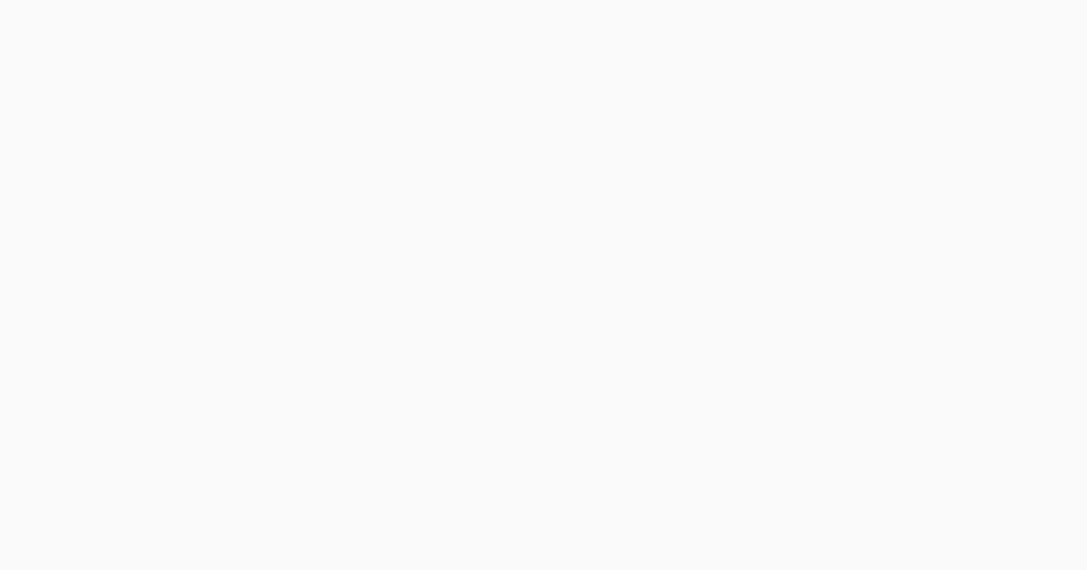
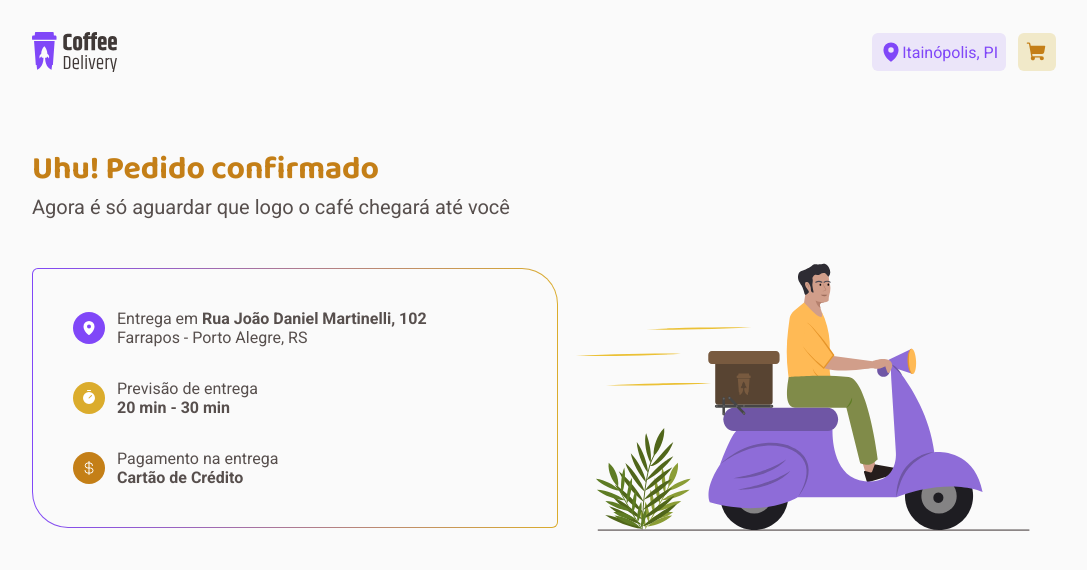
Before and after one commit to marcospaulo12345/coffee-delivery, a React (Vite) app: page /success in a window 1280 px wide. Before the commit this address had no page. Shown: the top 570 px of the page, without its empty margins (96-1183 px from the left). Built offline with nearby package versions, Linux system fonts and the light colour scheme.

Commit message:
style(Success): Estilização da página Success

```diff
--- a/src/Router.tsx
+++ b/src/Router.tsx
@@ -2,6 +2,7 @@ import { Routes, Route } from 'react-router-dom'
 import { Home } from './pages/Home'
 import { DefaultLayout } from './layouts/DefaultLayout'
 import { Checkout } from './pages/Checkout'
+import { Success } from './pages/Success'
 
 export function Router() {
   return (
@@ -9,6 +10,7 @@ export function Router() {
       <Route path="/" element={<DefaultLayout />}>
         <Route path="/" element={<Home />} />
         <Route path="/checkout" element={<Checkout />} />
+        <Route path="/success" element={<Success />} />
       </Route>
     </Routes>
   )
--- a/src/pages/Checkout/styles.ts
+++ b/src/pages/Checkout/styles.ts
@@ -208,7 +208,19 @@ export const InfoPayment = styled.div`
   display: flex;
   justify-content: space-between;
 
+  ul:last-child {
+    text-align: end;
+  }
+
   li {
     list-style-type: none;
+    font-size: 0.875rem;
+    line-height: 1.3;
+    margin-bottom: 0.4rem;
+  }
+
+  li:last-child {
+    font-size: 1.25rem;
+    font-weight: bold;
   }
 `
--- /dev/null
+++ b/src/pages/Success/index.tsx
@@ -0,0 +1,61 @@
+import {
+  CardContainer,
+  IconContainer,
+  OrderInformation,
+  OrderInformationCard,
+  SuccessContainer,
+  SuccessContent,
+} from './styles'
+
+import ImageIllustration from '../../assets/illustration.svg'
+import { CurrencyDollar, MapPin, Timer } from 'phosphor-react'
+
+export function Success() {
+  return (
+    <SuccessContainer>
+      <h1>Uhu! Pedido confirmado</h1>
+      <p>Agora é só aguardar que logo o café chegará até você</p>
+
+      <SuccessContent>
+        <OrderInformation>
+          <OrderInformationCard>
+            <IconContainer backgroundIcon="purple">
+              <MapPin size={16} weight="fill" />
+            </IconContainer>
+            <CardContainer>
+              <span>
+                Entrega em <strong>Rua João Daniel Martinelli, 102</strong>
+              </span>
+              <span>Farrapos - Porto Alegre, RS</span>
+            </CardContainer>
+          </OrderInformationCard>
+
+          <OrderInformationCard>
+            <IconContainer backgroundIcon="yellow">
+              <Timer size={16} weight="fill" />
+            </IconContainer>
+            <CardContainer>
+              <span>Previsão de entrega</span>
+              <span>
+                <strong>20 min - 30 min</strong>
+              </span>
+            </CardContainer>
+          </OrderInformationCard>
+
+          <OrderInformationCard>
+            <IconContainer backgroundIcon="yellow_dark">
+              <CurrencyDollar size={16} weight="regular" />
+            </IconContainer>
+            <CardContainer>
+              <span>Pagamento na entrega</span>
+              <span>
+                <strong>Cartão de Crédito</strong>
+              </span>
+            </CardContainer>
+          </OrderInformationCard>
+        </OrderInformation>
+        <img src={ImageIllustration} alt="" />
+      </SuccessContent>
+    </SuccessContainer>
+  )
+}
--- /dev/null
+++ b/src/pages/Success/styles.ts
@@ -0,0 +1,77 @@
+import { styled } from 'styled-components'
+
+export const SuccessContainer = styled.main`
+  padding: 9rem 8rem 2rem 8rem;
+
+  h1 {
+    font-family: 'Baloo 2', sans-serif;
+    font-size: 2rem;
+    color: ${(props) => props.theme['yellow-300']};
+    font-weight: bold;
+  }
+
+  p {
+    font-size: 1.25rem;
+    margin-bottom: 2rem;
+  }
+`
+
+export const SuccessContent = styled.div`
+  display: flex;
+  justify-content: space-between;
+  align-items: center;
+`
+
+export const OrderInformation = styled.section`
+  flex: 1;
+  display: flex;
+  flex-direction: column;
+  padding: 2.5rem;
+  gap: 2rem;
+  max-width: 32.875rem;
+
+  border: 1px solid transparent;
+  background: linear-gradient(
+      to right,
+      ${(props) => props.theme['gray-100']},
+      ${(props) => props.theme['gray-100']}
+    ),
+    linear-gradient(to right, #8047f8, #dbac2c);
+  background-clip: padding-box, border-box;
+  background-origin: padding-box, border-box;
+  border-radius: 6px 36px;
+`
+
+export const OrderInformationCard = styled.div`
+  display: flex;
+  align-items: center;
+  gap: 0.75rem;
+`
+
+const ICON_BACKGROUND = {
+  purple: 'purple-200',
+  yellow: 'yellow-200',
+  yellow_dark: 'yellow-300',
+} as const
+
+interface IconContainerProps {
+  backgroundIcon: keyof typeof ICON_BACKGROUND
+}
+
+export const IconContainer = styled.div<IconContainerProps>`
+  width: 2rem;
+  height: 2rem;
+  display: flex;
+  align-items: center;
+  justify-content: center;
+  background: red;
+  border-radius: 999px;
+  color: ${(props) => props.theme.white};
+
+  background: ${(props) => props.theme[ICON_BACKGROUND[props.backgroundIcon]]};
+`
+
+export const CardContainer = styled.div`
+  display: flex;
+  flex-direction: column;
+`
```
Also changed, not shown: src/assets/illustration.svg (added).
